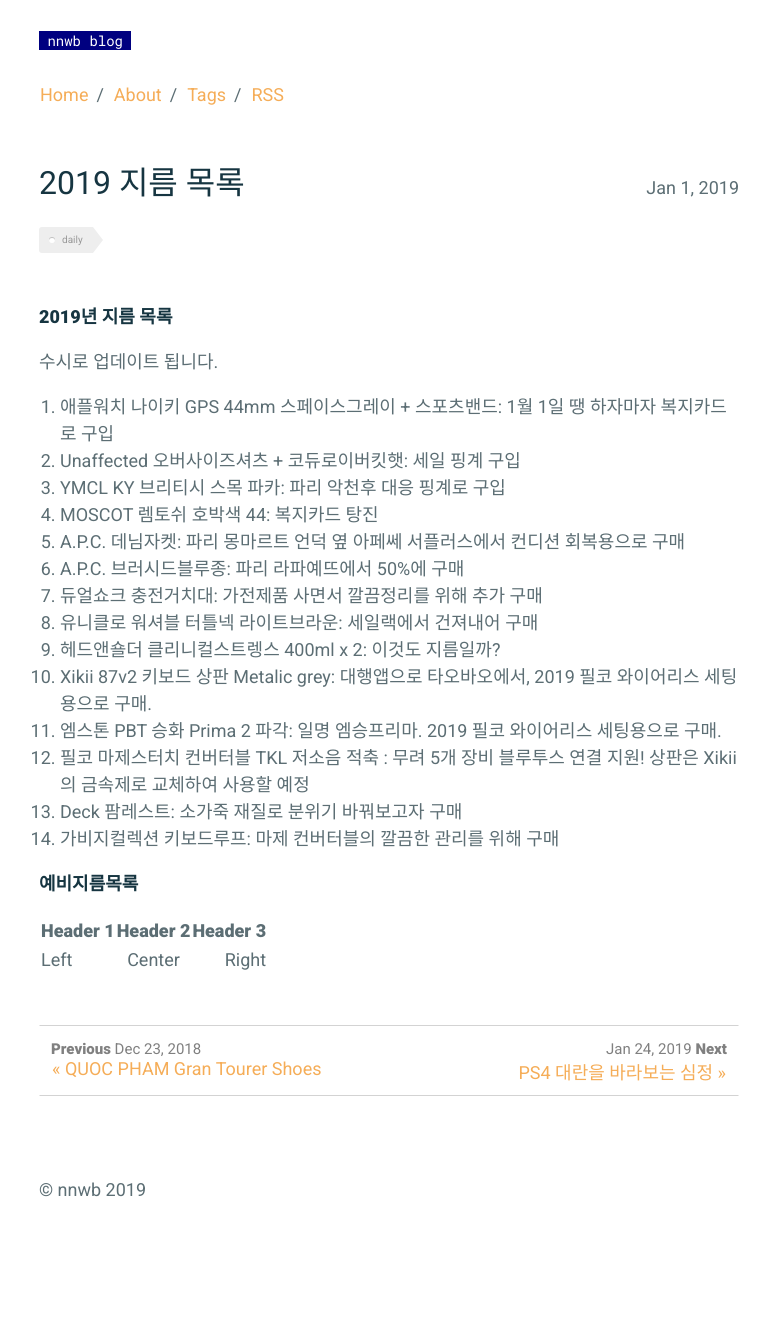
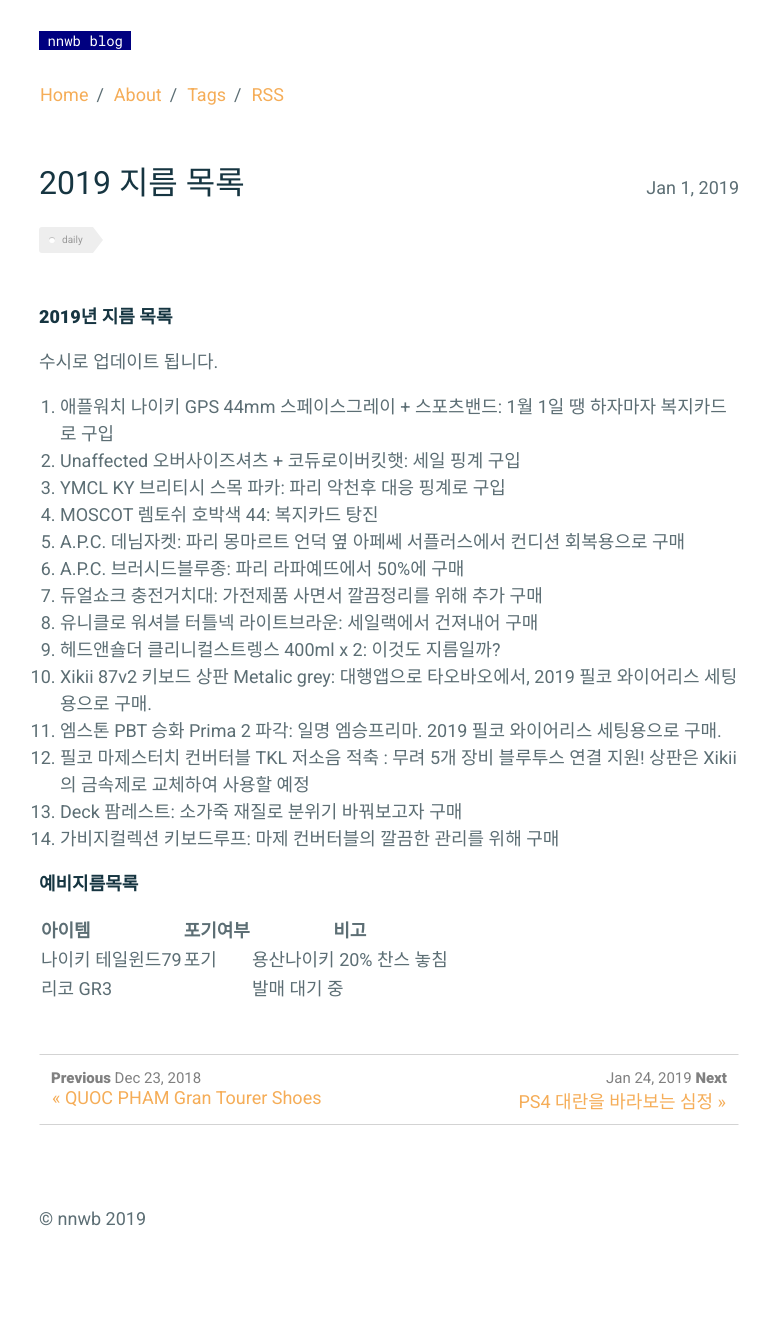
Before and after one commit to nnwb/nnwb.github.io, a Jekyll site: the page built from _posts/2019-01-01-2019buy.md, in a window 1280 px wide. Shown: the whole page, without its empty margins (251-1021 px from the left). Built offline with Jekyll 4.4.1, drawn with Linux system fonts in a browser that asks for light colours; comment, search, counter and statistics services are not loaded; before the commit the page ends 1303 px from its top, so only the background shows below that.

Commit message:
Update 2019-01-01-2019buy.md

```diff
--- a/_posts/2019-01-01-2019buy.md
+++ b/_posts/2019-01-01-2019buy.md
@@ -30,6 +30,7 @@ comments: true
 
 **예비지름목록**
 
-| Header 1 | Header 2 | Header 3 |
-| :-------- | :--------: | --------: |
-| Left | Center | Right |
+| 아이템 | 포기여부 | 비고 |
+| :-------- | :-------- | : -------- |
+| 나이키 테일윈드79 | 포기 | 용산나이키 20% 찬스 놓침 |
+| 리코 GR3 |   | 발매 대기 중 ||
```
